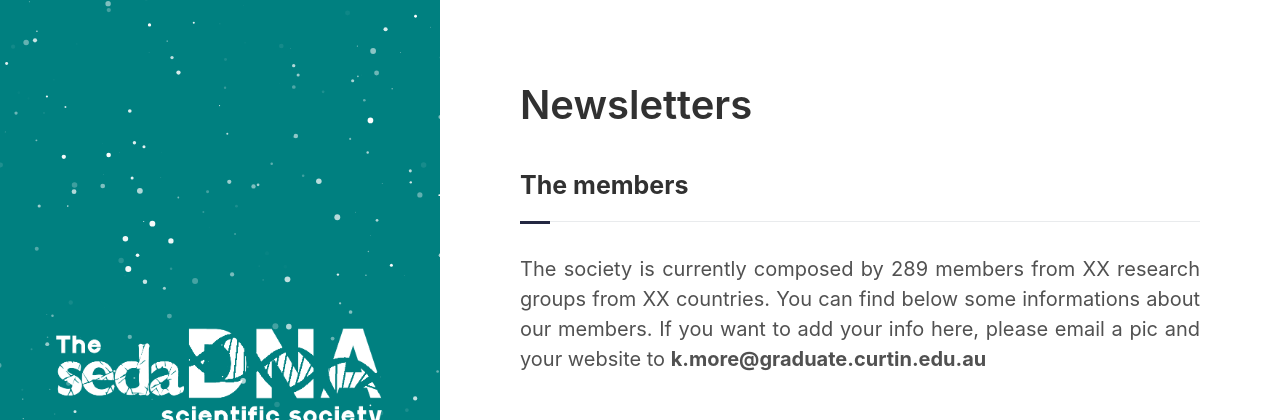
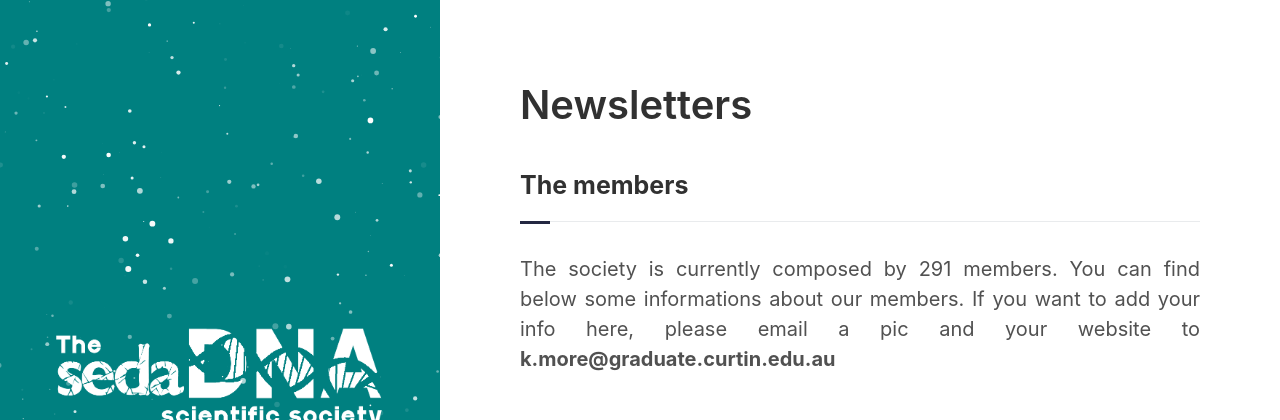
Before and after one commit to sedadna/sedadna.github.io, a Jekyll site: the page built from category/members.md, in a window 1280 px wide and 900 px high, cut to the strip 0-420 px from the top of the window. Built offline with Jekyll 4.4.1, drawn with Linux system fonts in a browser that asks for light colours.

Commit message:
Update members.md

```diff
--- a/category/members.md
+++ b/category/members.md
@@ -5,7 +5,7 @@ title: Newsletters
 
 <div class="intro">
 <h3 class="section-title underline">The members</h3>
-<p> The society is currently composed by 289 members from XX research groups from XX countries. You can find below some informations about our members. If you want to add your info here, please email a pic and your website to <b>k.more@graduate.curtin.edu.au</b></p>
+<p> The society is currently composed by 291 members. You can find below some informations about our members. If you want to add your info here, please email a pic and your website to <b>k.more@graduate.curtin.edu.au</b></p>
 <br>
 </div>
 
```
